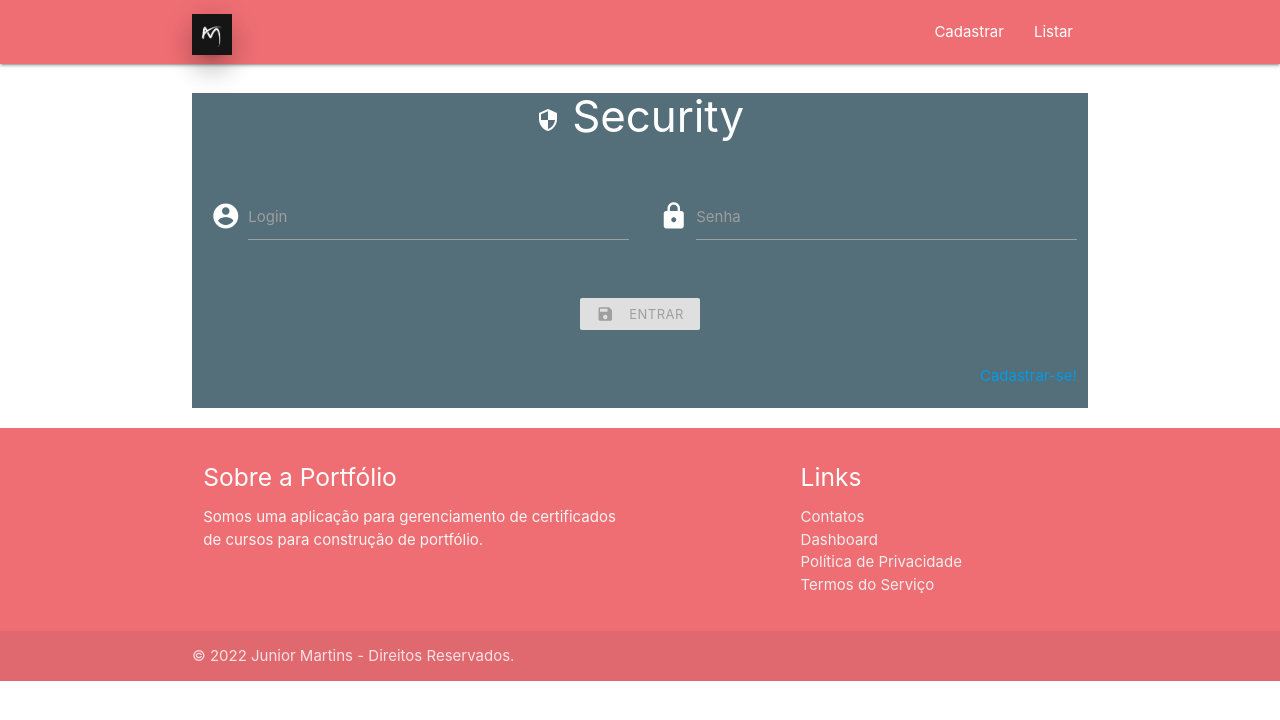
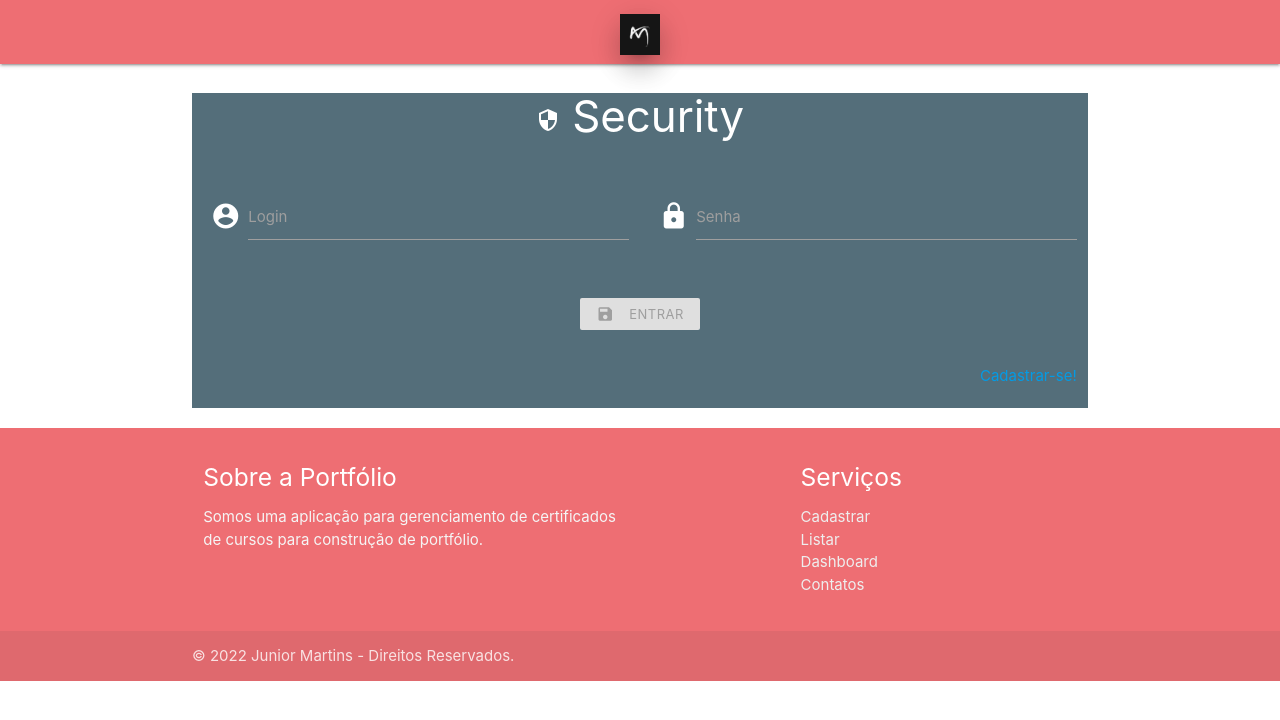
Before and after one commit to juniorsmartins/portfolio-com-angular, an Angular app in the folder portfolio/: page /login in a window 1280 px wide. Shown: the top 720 px of the page. Built offline with nearby package versions, Linux system fonts and the light colour scheme; what ngx-mask would draw is missing.

Commit message:
Ajustes para entrega do projeto

```diff
--- a/portfolio/angular.json
+++ b/portfolio/angular.json
@@ -94,6 +94,12 @@
             ],
             "scripts": []
           }
+        },
+        "deploy": {
+          "builder": "angular-cli-ghpages:deploy",
+          "options": {
+            "baseHref": "/portfolio-com-angular/"
+          }
         }
       }
     }
--- a/portfolio/package.json
+++ b/portfolio/package.json
@@ -8,7 +8,7 @@
     "test": "ng test",
     "lint": "ng lint",
     "e2e": "ng e2e",
-    "deploy:ghdocs": "ng build --output-path docs --base-href /portfolio-com-angular/portfolio/"
+    "deploy:ghdocs": "ng build --output-path docs --base-href /portfolio-com-angular/"
   },
   "engines": {
     "node": "16.17.0",
--- a/portfolio/src/app/componentes/atividade7-cabecalho/atividade7-cabecalho.component.html
+++ b/portfolio/src/app/componentes/atividade7-cabecalho/atividade7-cabecalho.component.html
@@ -2,14 +2,10 @@
 
   <header>
     <nav>
-      <div class="nav-wrapper container">
-        <a routerLink="login" class="brand-logo">
+      <div class="nav-wrapper">
+        <a routerLink="login" class="brand-logo center">
           <img src="../../../assets/imagens/logo.jpg" alt="logotipo" class="responsive-img circle z-depth-4 btn-floating pulse">
         </a>
-        <ul id="nav-mobile" class="right hide-on-med-and-down">
-          <li><a routerLink="cadastrarCurso">Cadastrar</a></li>
-          <li><a routerLink="listarCursos">Listar</a></li>
-        </ul>
       </div>
     </nav>
   </header>
--- a/portfolio/src/app/componentes/atividade7-cabecalho/atividade7-cabecalho.component.ts
+++ b/portfolio/src/app/componentes/atividade7-cabecalho/atividade7-cabecalho.component.ts
@@ -9,7 +9,5 @@ export class Atividade7CabecalhoComponent implements OnInit {
 
   constructor() { }
 
-  ngOnInit(): void {
-  }
-
+  ngOnInit(): void { }
 }
--- a/portfolio/src/app/componentes/atividade7-rodape/atividade7-rodape.component.html
+++ b/portfolio/src/app/componentes/atividade7-rodape/atividade7-rodape.component.html
@@ -8,12 +8,12 @@
           <p class="grey-text text-lighten-4">Somos uma aplicação para gerenciamento de certificados de cursos para construção de portfólio.</p>
         </div>
         <div class="col l4 offset-l2 s12">
-          <h5 class="white-text">Links</h5>
+          <h5 class="white-text">Serviços</h5>
           <ul>
+            <li><a class="grey-text text-lighten-3" routerLink="cadastrarCurso">Cadastrar</a></li>
+            <li><a class="grey-text text-lighten-3" routerLink="listarCursos">Listar</a></li>
+            <li><a class="grey-text text-lighten-3" routerLink="dashboard">Dashboard</a></li>
             <li><a class="grey-text text-lighten-3" routerLink="contatos">Contatos</a></li>
-            <li><a class="grey-text text-lighten-3" routerLink="dashboard">Dashboard</a></li>
-            <li><a class="grey-text text-lighten-3" href="#!">Política de Privacidade</a></li>
-            <li><a class="grey-text text-lighten-3" href="#!">Termos do Serviço</a></li>
           </ul>
         </div>
       </div>
--- a/portfolio/src/app/componentes/atividade7-rodape/atividade7-rodape.component.ts
+++ b/portfolio/src/app/componentes/atividade7-rodape/atividade7-rodape.component.ts
@@ -13,5 +13,5 @@ export class Atividade7RodapeComponent implements OnInit {
     this.ano = new Date().getFullYear();
   }
 
-  ngOnInit(): void {}
+  ngOnInit(): void { }
 }
--- a/portfolio/src/app/componentes/especificos/cadastrar-cursos/cadastrar-cursos.component.html
+++ b/portfolio/src/app/componentes/especificos/cadastrar-cursos/cadastrar-cursos.component.html
@@ -83,31 +83,6 @@
       </form>
     </div>
 
-    <div>
-      <table class="responsive-table bordered highlight centered black-text">
-        <thead>
-          <tr>
-            <th>Título</th>
-            <th>Instituição</th>
-            <th>Carga Horária</th>
-            <th>Data de Conclusão</th>
-            <th>Preço</th>
-            <th>Link do Certificado</th>
-          </tr>
-        </thead>
-        <tbody>
-          <tr>
-            <td> {{ formulario.get('titulo')?.value }} </td> <!-- Interpolation com formulário reativo -->
-            <td> {{ formulario.get('instituicao')?.value }} </td> <!-- Interpolation com formulário reativo -->
-            <td> {{ formulario.get('cargaHoraria')?.value }} </td> <!-- Interpolation com formulário reativo -->
-            <td> {{ formulario.get('dataConclusao')?.value }} </td> <!-- Interpolation com formulário reativo -->
-            <td> {{ formulario.get('preco')?.value }} </td> <!-- Interpolation com formulário reativo -->
-            <td> {{ formulario.get('link')?.value }} </td> <!-- Interpolation com formulário reativo -->
-          </tr>
-        </tbody>
-      </table>
-    </div>
-
   </div>
 
 </section>
```
Also changed, not shown: 1 other file (tests, documents, lock files or other folders).
